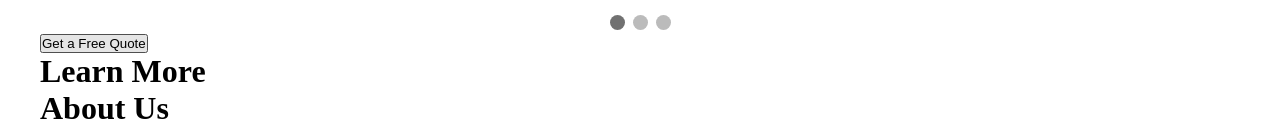
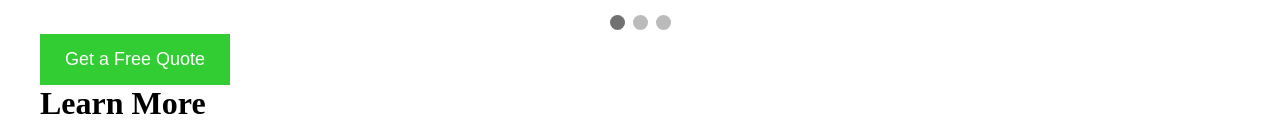
Before and after one commit to hokocodes/Landscaping-Co-Del, a plain HTML site: page index.html in a window 1280 px wide. In both pictures the pointer is over the button "Get a Free Quote". Shown: the part 350-477 px from the top of the page. Drawn offline with Linux system fonts and the light colour scheme.

Commit message:
Update styles.css

```diff
--- a/styles.css
+++ b/styles.css
@@ -36,7 +36,7 @@
     }
 
 
-    .services button {
+    button {
       background-color: green;
       color: white;
       border: none;
@@ -45,7 +45,7 @@
       cursor: pointer;
     }
 
-    .services button:hover {
+    button:hover {
       background-color: limegreen;
     }
 
```
